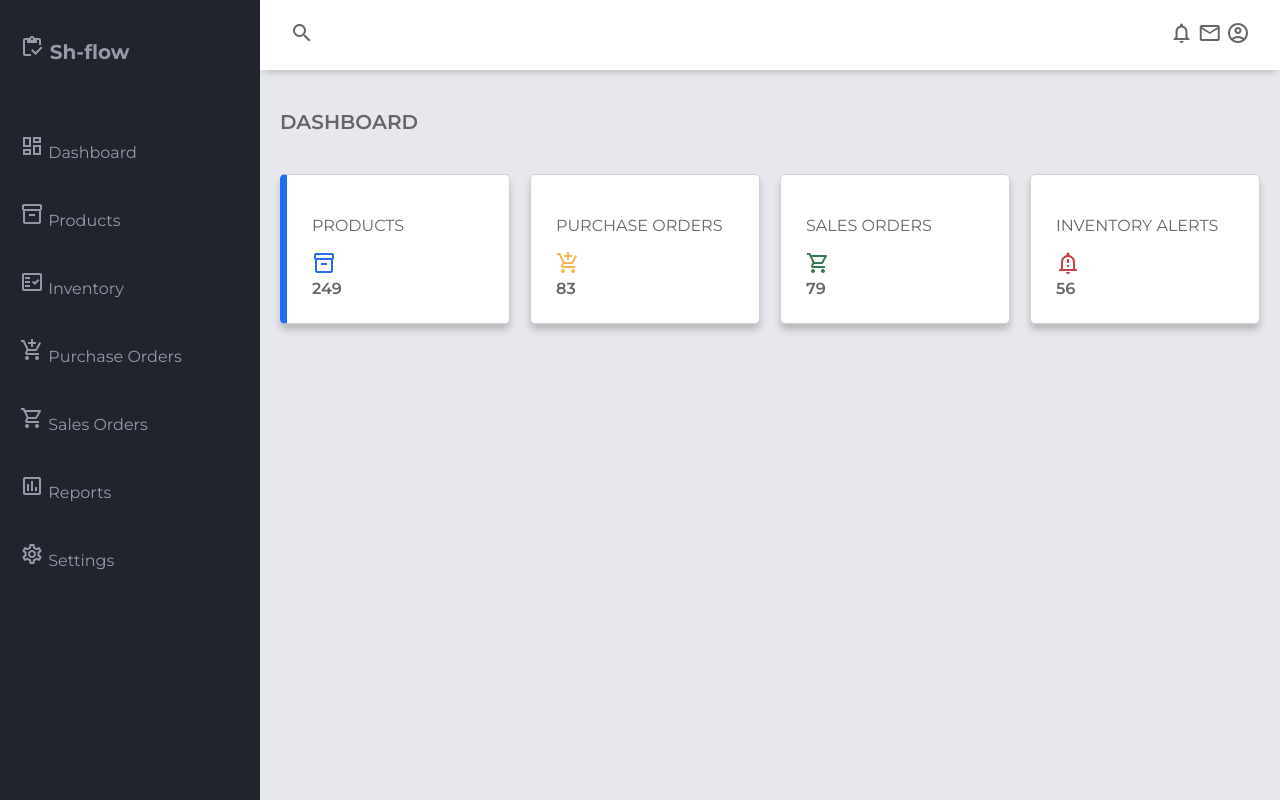
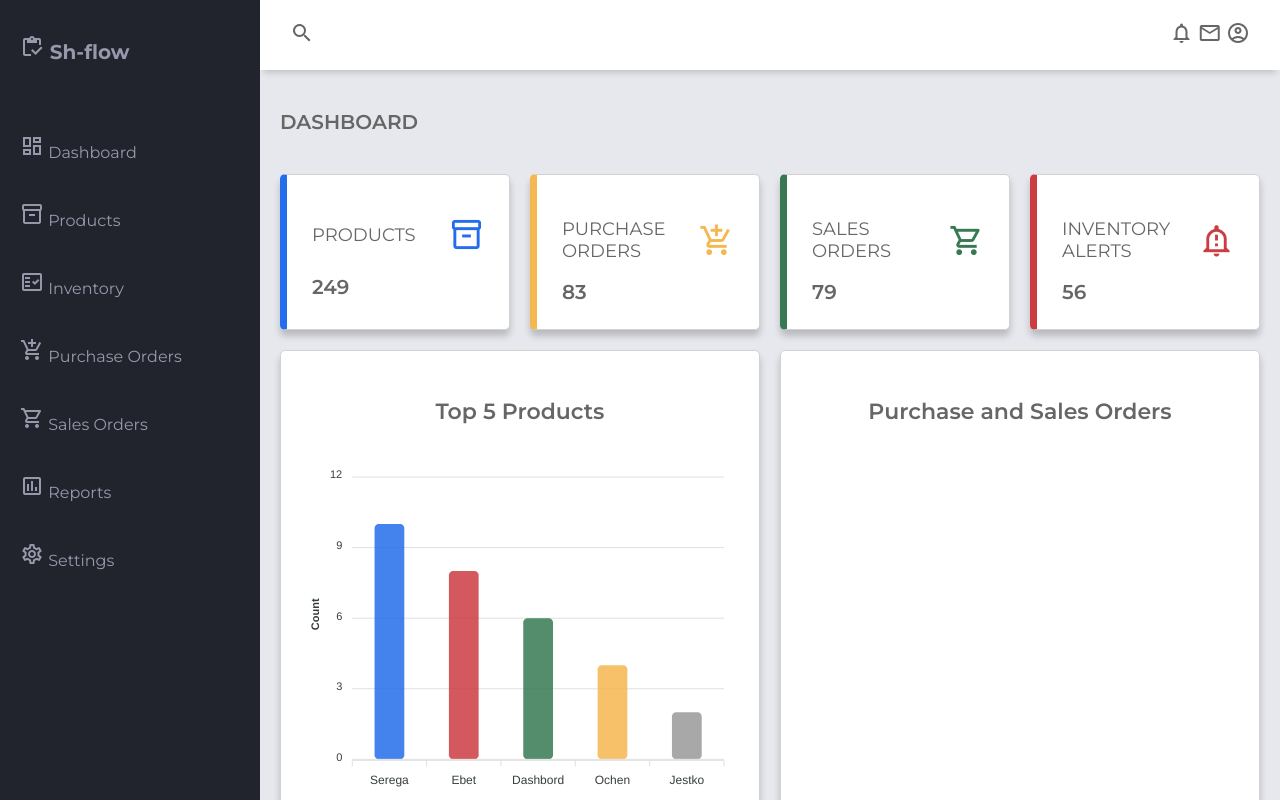
Before and after one commit to shumilovsergey/html-homework, a plain HTML site: page index.html in a window 1280 px wide. Drawn offline with nearby package versions, Linux system fonts and the light colour scheme.

Commit message:
dashboard rdy

```diff
--- a/css/styles.css
+++ b/css/styles.css
@@ -151,3 +151,59 @@ body {
 .card:first-child {
     border-left: 7px solid #246dec;
 }
+
+.card:nth-child(2) {
+    border-left: 7px solid #f5b74f;
+}
+
+.card:nth-child(3) {
+    border-left: 7px solid #367952;
+}
+
+.card:nth-child(4) {
+    border-left: 7px solid #cc3c43;
+}
+
+.card > span {
+    font-size: 20px;
+    font-weight: 600;
+}
+
+.card-inner {
+    display: flex;
+    align-items: center;
+    justify-content: space-between;
+}
+
+.card-inner > p {
+    font-size: 18px;
+}
+
+.card-inner > span {
+    font-size: 35px;
+}
+
+.charts {
+    display: grid;
+    grid-template-columns: 1fr 1fr;
+    gap: 20px;
+}
+
+.charts-card {
+    background-color: #ffffff;
+    margin-bottom: 20px;
+    padding: 25px;
+    box-sizing: border-box;
+    -webkit-column-break-inside: avoid;
+    border: 1px solid #d2d2d3;
+    border-radius: 5px;
+    box-shadow: 0 6px 7px rgba(0, 0, 0, 0.2);
+}
+
+.chart-title {
+    display: flex;
+    align-items: center;
+    justify-content: center;
+    font-size: 22px;
+    font-weight: 600;
+}
--- a/index.html
+++ b/index.html
@@ -104,9 +104,25 @@
 
 
                 </div>
+
+                <div class="charts">
+
+                    <div class="charts-card">
+                        <p class="chart-title">Top 5 Products</p>
+                        <div id="bar-chart"></div>
+                    </div>
+
+                    <div class="charts-card">
+                        <p class="chart-title">Purchase and Sales Orders</p>
+                        <div id="area-chart"></div>
+                    </div>
+
+                </div>
+
             </main>
 
         </div>
+        <script src="https://cdnjs.cloudflare.com/ajax/libs/apexcharts/3.35.3/apexcharts.min.js"></script>
 
         <script src="js/scripts.js"></script>
     </body>
--- a/js/scripts.js
+++ b/js/scripts.js
@@ -16,3 +16,55 @@ function closeSidebar() {
         sidebarOpen = false;
     }
 }
+
+//--CHARTS--//
+
+var options = {
+    series: [{
+    data: [10, 8, 6, 4, 2]
+  }],
+    chart: {
+    type: 'bar',
+    height: 350,
+    toolbar: {
+        show: false
+    },
+  },
+
+  colors: [
+    "#246dec",
+    "#cc3c43",
+    "#367952",
+    "#f5b74f",
+    "4f35a1"
+  ],
+
+  plotOptions: {
+    bar: {
+      distributed: true,
+      borderRadius: 4,
+      horizontal: false,
+      columnWidth: '40%',
+    }
+  },
+  dataLabels: {
+    enabled: false
+  },
+
+  legend: {
+    show: false,
+  },
+
+  xaxis: {
+    categories: ["Serega", "Ebet", "Dashbord", "Ochen", "Jestko"],
+  },
+
+  yaxis: {
+    title: {
+        text: "Count"
+    }
+  }
+};
+
+  var barChart = new ApexCharts(document.querySelector("#bar-chart"), options);
+  barChart.render();
```
Also changed, not shown: info.txt.
